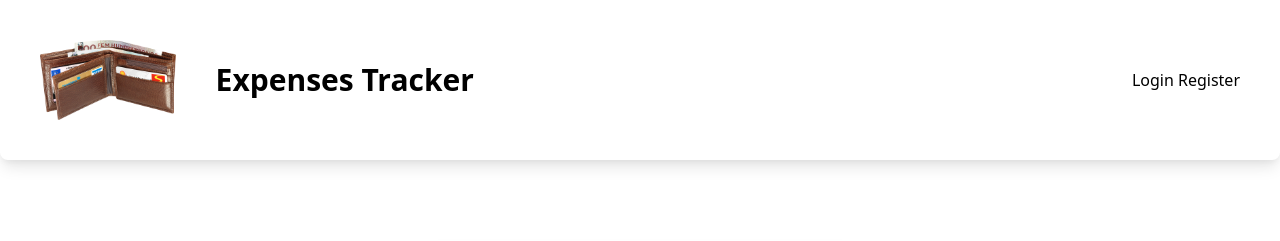
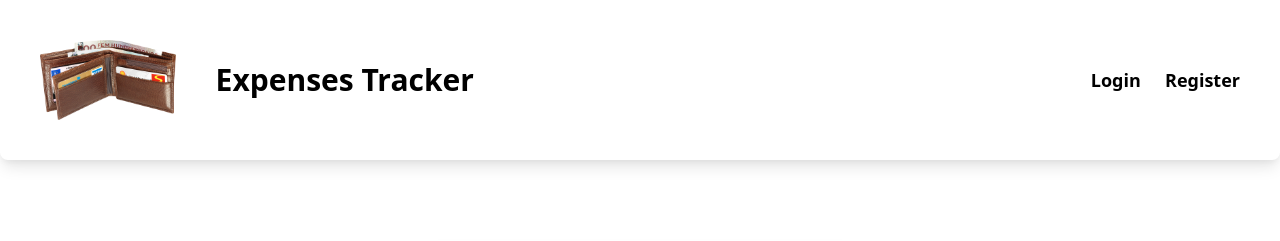
Before and after one commit to stanislavtz/expense-tracker, a Django app: page /users/register/ in a window 1280 px wide. Shown: the top 241 px of the page. Run offline with Django 5.2, Linux system fonts and the light colour scheme; style sheets or scripts are compiled from the project's sources.

Commit message:
Add styles to navbar links.

```diff
--- a/myapp/templates/myapp/base.html
+++ b/myapp/templates/myapp/base.html
@@ -18,11 +18,11 @@
             </a>
             <div>
                 {% if user.is_authenticated %}
-                    <span>Welcome {{ user.first_name|capfirst }}</span>
-                    <a href="#">Logout</a>
+                    <span class="text-lg font-semibold mr-5">Welcome {{ user.first_name|capfirst }}</span>
+                    <a href="{% url 'logout' %}" class="text-lg font-semibold">Logout</a>
                 {% else %}
-                    <a href="{% url 'login' %}">Login</a>
-                    <a href="{% url 'register' %}">Register</a>
+                    <a href="{% url 'login' %}" class="text-lg font-semibold mr-5">Login</a>
+                    <a href="{% url 'register' %}" class="text-lg font-semibold">Register</a>
                 {% endif %}
             </div>
         </div>
```
